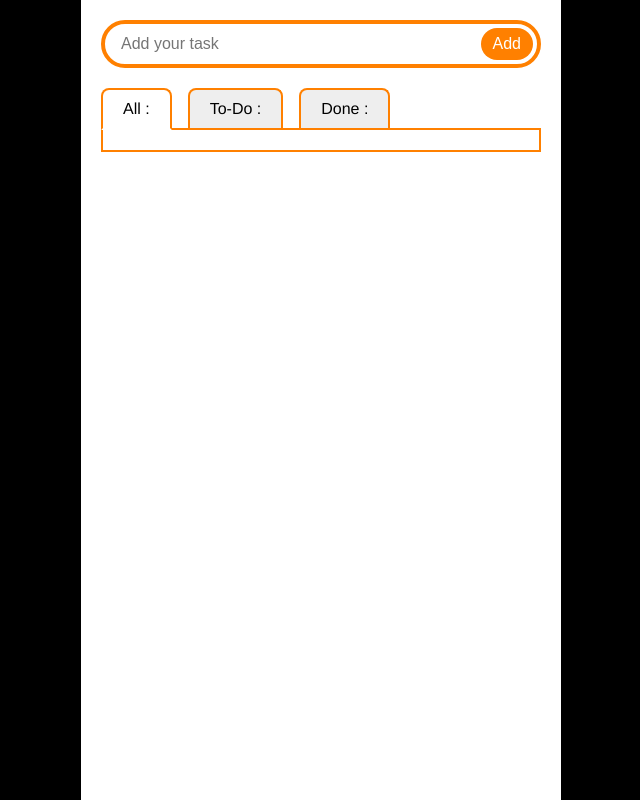
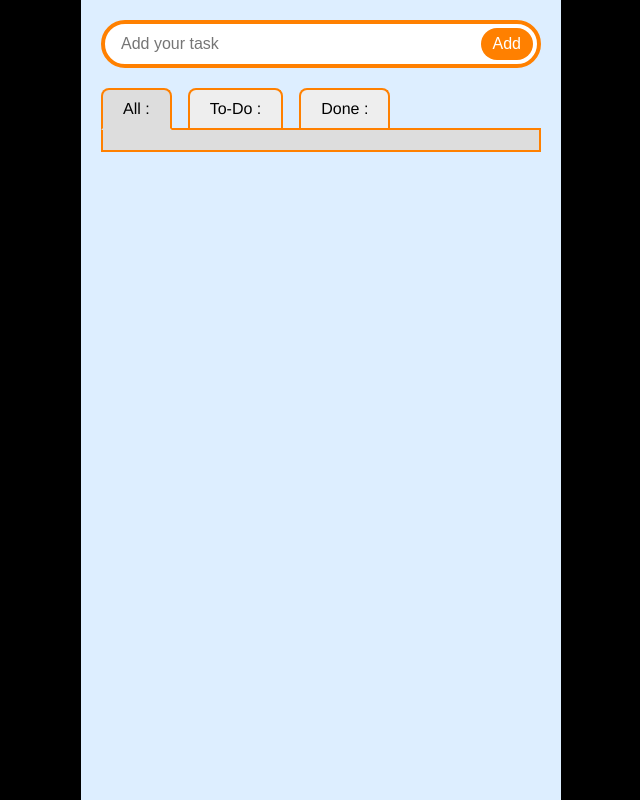
Before and after one commit to OnegaiMuscle/ToDoList, a plain HTML site: page index.html in a window 1280 px wide. Shown: the whole page, without its empty margins (319-959 px from the left). Drawn offline with Linux system fonts and the light colour scheme.

Commit message:
todolist

```diff
--- a/style.css
+++ b/style.css
@@ -11,9 +11,9 @@ body {
 
 .todo-container {
   width: 480px;
-  height: 100vh;
+  height: 100dvh;
   margin: 0 auto;
-  background: #fff;
+  background: #ddeeff;
   overflow-y: auto;
   scrollbar-gutter: stable both-edges;
 }
@@ -28,6 +28,7 @@ form {
   border: 4px solid #ff8000;
   border-radius: 24px;
   display: flex;
+  background-color: #fff;
 }
 
 input {
@@ -72,14 +73,14 @@ input[type="submit"] {
 }
 
 .tab-label:hover {
-  background-color: #ddd;
+  background-color: #ccc;
 }
 
 #tab1:checked ~ .tabs label[for="tab1"],
 #tab2:checked ~ .tabs label[for="tab2"],
 #tab3:checked ~ .tabs label[for="tab3"] {
-  background-color: #fff;
-  border-bottom: 2px solid #fff;
+  background-color: #ddd;
+  border-bottom: 2px solid #ddd;
   margin-bottom: -2px;
 }
 
@@ -136,7 +137,7 @@ input[type="checkbox"]:checked + p {
 
 #todolist li {
   margin: 0.5rem 0;
-  background-color: #fff;
+  background-color: #f5d3b1;
   border: 0.125rem solid #ff8000;
   border-radius: 1.5rem;
   cursor: move;
@@ -158,6 +159,7 @@ input[type="checkbox"]:checked + p {
   position: relative;
   border: 2px solid #ff8000;
   border-top: none;
+  background-color: #ddd;
 }
 
 .moving {
```
